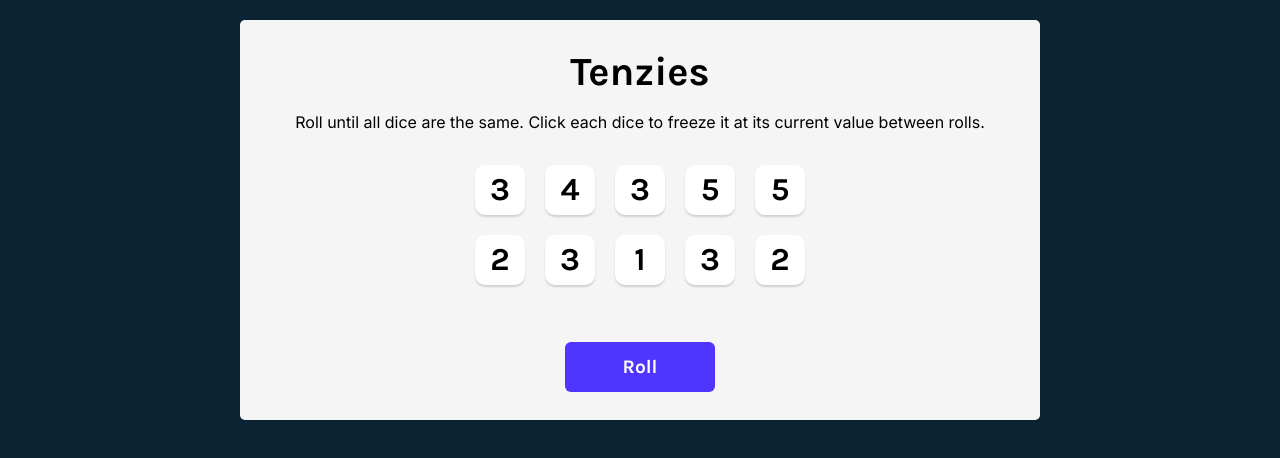
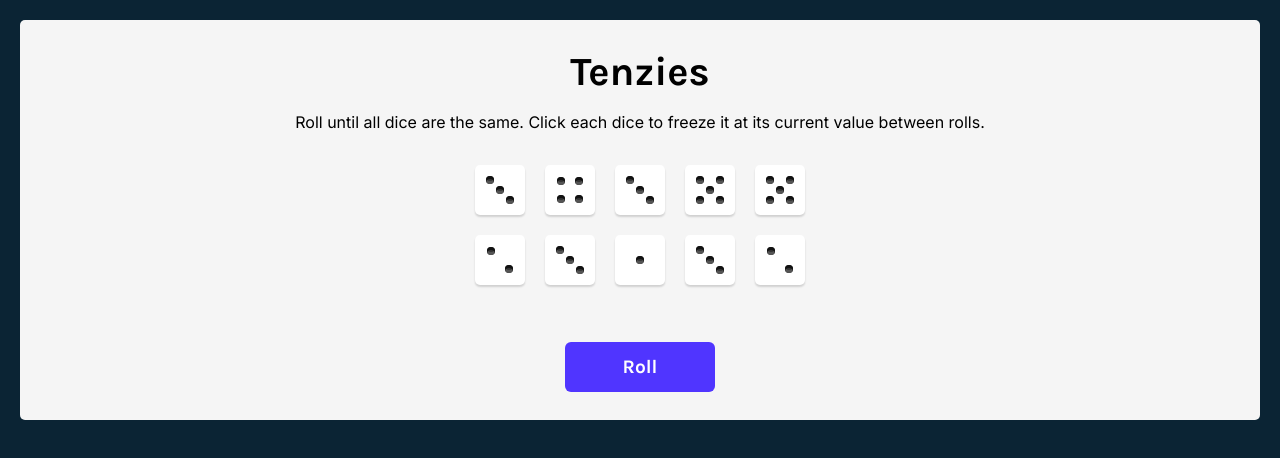
Before and after one commit to vakno77/tenzies, a React (Create React App) app: page / in a window 1280 px wide. Shown: the top 458 px of the page. Built offline with nearby package versions, Linux system fonts and the light colour scheme.

Commit message:
Add pips instead of number values

```diff
--- a/src/components/Dice.js
+++ b/src/components/Dice.js
@@ -1,16 +1,30 @@
 import React from "react"
+
+function Pip(){
+    return(
+         <span className="pip"></span>
+    )
+}
+
 
 export default function Dice(props) {
     const styles = {
         backgroundColor: props.isHeld ? "#59E391" : "white"
     }
+
+    const pips = [];
+    for (let i = 0; i < props.value; i++) {
+        pips.push(<Pip key={i} />);
+    }
+
+
     return (
         <div
             className="dice-face"
             style={styles}
             onClick={props.holdDice}
         >
-            <h2 className="dice-num">{props.value}</h2>
+            {pips}
         </div>
     )
 }
--- a/src/index.css
+++ b/src/index.css
@@ -11,9 +11,8 @@ body {
 
 main {
   min-height: 400px;
-  margin: auto;
   background-color: #F5F5F5;
-  max-width: 800px;
+  width: 100%;
   border-radius: 5px;
   padding: 20px;
   display: flex;
@@ -39,20 +38,57 @@ main {
   grid-template: auto auto / repeat(5, 1fr);
   gap: 20px;
   margin-bottom: 40px;
-
 }
 
 
-.dice-face {
-  height: 50px;
-  width: 50px;
-  border-radius: 10px;
+.dice-face{
+  display: grid;
+  cursor: pointer;
+	grid-template-areas:
+		"a . c"
+		"e g f"
+		"d . b";
+
+	flex: 0 0 auto;
+	padding: 10px;
+	width: 50px;
+	height: 50px;
+	background-color: #e7e7e7;
   box-shadow: 0px 2px 2px rgba(0, 0, 0, 0.15);
-  display: flex;
-  justify-content: center;
-  align-items: center;
-  cursor: pointer;
+	border-radius: 10%;
 }
+
+.pip {
+	display: block;
+	align-self: center;
+	justify-self: center;
+	width: 8px;
+	height: 8px;
+	border-radius: 50%;
+	background-color: #333;
+	box-shadow: inset 0 3px #111, inset 0 -3px #555;
+}
+
+.pip:nth-child(2) {
+	grid-area: b;
+}
+.pip:nth-child(3) {
+	grid-area: c;
+}
+.pip:nth-child(4) {
+	grid-area: d;
+}
+.pip:nth-child(5) {
+	grid-area: e;
+}
+.pip:nth-child(6) {
+	grid-area: f;
+}
+/* This selects the last pip of odd-valued dice (1, 3, 5) and positions the pip in the center */
+.pip:nth-child(odd):last-child {
+	grid-area: g;
+}
+
 
 .dice-num {
   font-size: 2rem;
@@ -80,11 +116,21 @@ main {
 
 @media only screen and (max-width: 576px) {
   .dice-face {
-    height: 30px;
-    width: 30px;
+    height: 40px;
+    width: 40px;
     border-radius: 5px;
+  }
+
+  .pip{
+    width: 4px;
+	  height: 4px;
   }
   .dice-num {
     font-size: 1rem;
   }
+
+  .dice-container {
+    gap: 15px;
+  }
+
 }
```
